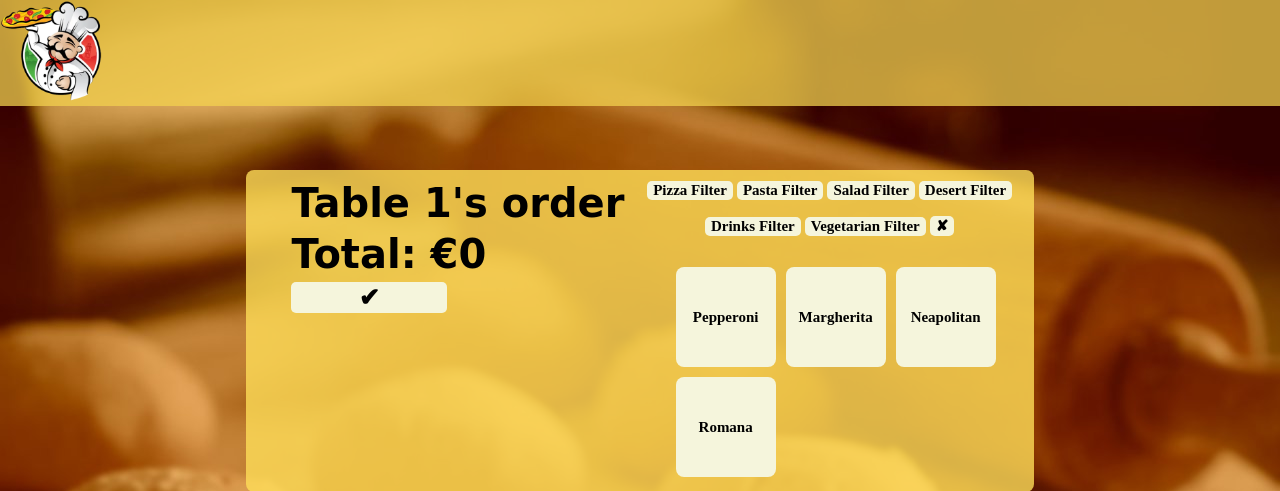
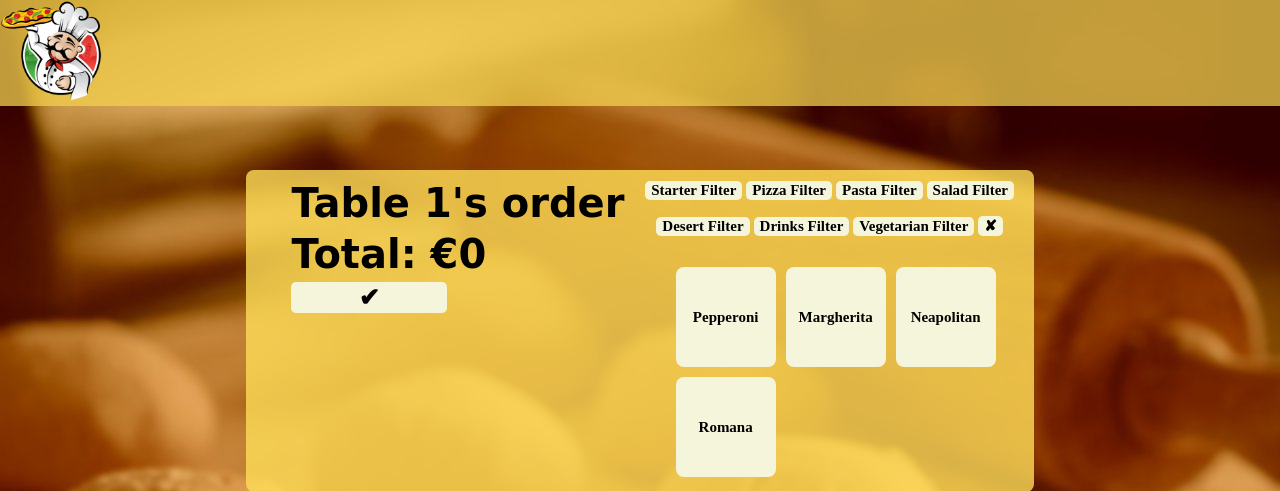
Before and after one commit to toent/TeamNULL, a Flask app: page /foh-create-order in a window 1280 px wide. Shown: the top 491 px of the page. Run offline with Flask 3, Linux system fonts and the light colour scheme; some web fonts are replaced.

Commit message:
Impoved clarity for tags class, added possibility for icons in select order and added short cut icon foh order screen

```diff
--- a/app.py
+++ b/app.py
@@ -88,12 +88,12 @@ def order():
 def fohOrder():
     global tableNumber
 
+    # Initialize variables from tag class
     filteredProducts = list(dataManager.products)
-
     filterKeys = tags.tagKeys
     filterDict = tags.tagDict
 
-    # Initialize variables
+    # Initialize variables from Forms
     currentTag = request.form.get("selectedTag")
     isOrderDone = bool(request.form.get("confirmOrder"))
     newTableNumber = request.form.get('tableNumber')
--- a/static/css/fohOrder.css
+++ b/static/css/fohOrder.css
@@ -71,6 +71,8 @@ button{
 
 .productSelection > form > button{
     background-color: beige;
+    /* background-image: url(/static/images/buttonPizzaOverlay.png);                                     ADDING AN ICON FOR FOOD BUTTONS */
+    background-size: cover;
     font-size: 15px;
     text-align-last: center;
     border: none;
--- a/templates/fohOrderPage.html
+++ b/templates/fohOrderPage.html
@@ -15,6 +15,7 @@
     <link rel="preconnect" href="https://fonts.gstatic.com" crossorigin>
     <link href="https://fonts.googleapis.com/css2?family=Italiana&display=swap" rel="stylesheet">
 
+    <link rel="shortcut icon" type="image/png" href="{{ url_for('static', filename='images/marioLuigiPizzeriaTempLogoV2.png') }}">
 </head>
 <body>
     <div class="topBar">
@@ -54,6 +55,10 @@
             </div>
             <div class="orderSelect">
                 <div class="productFilters">
+                    <form action="{{ url_for('fohOrder') }}" method="POST">
+                        <input type="hidden" name="selectedTag" value="tag-starter">
+                        <button class="pizzaFilter">Starter Filter</button>
+                    </form>
                     <form action="{{ url_for('fohOrder') }}" method="POST">
                         <input type="hidden" name="selectedTag" value="tag-pizza">
                         <button class="pizzaFilter">Pizza Filter</button>
```
Also changed, not shown: classes/Tags.py (+7 -2 lines), static/images/buttonPizzaOverlay.png (added).
